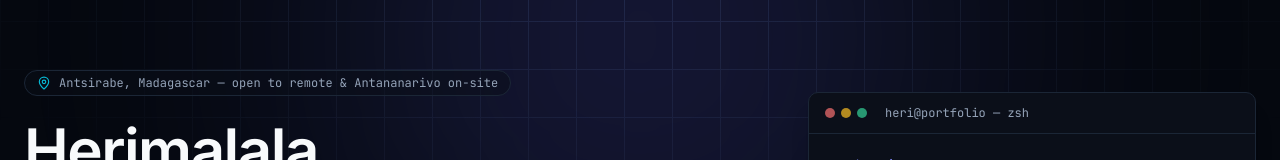
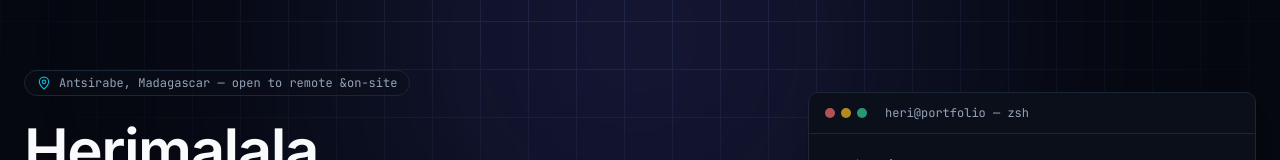
Before and after one commit to aiaa4solutions-debug/portfolio, a Next.js app: page / in a window 1280 px wide. Shown: the part 123-283 px from the top of the page. Built offline with nearby package versions, Linux system fonts and the light colour scheme.

Commit message:
fix description

```diff
--- a/components/sections/hero.tsx
+++ b/components/sections/hero.tsx
@@ -81,7 +81,7 @@ export function Hero() {
             className="mb-6 inline-flex items-center gap-2 rounded-full border border-border bg-card/50 px-3 py-1 font-mono text-xs text-muted-foreground"
           >
             <MapPin className="h-3.5 w-3.5 text-accent" />
-            Antsirabe, Madagascar — open to remote &amp; Antananarivo on-site
+            Antsirabe, Madagascar — open to remote &amp;on-site
           </motion.div>
 
           <motion.h1
```
